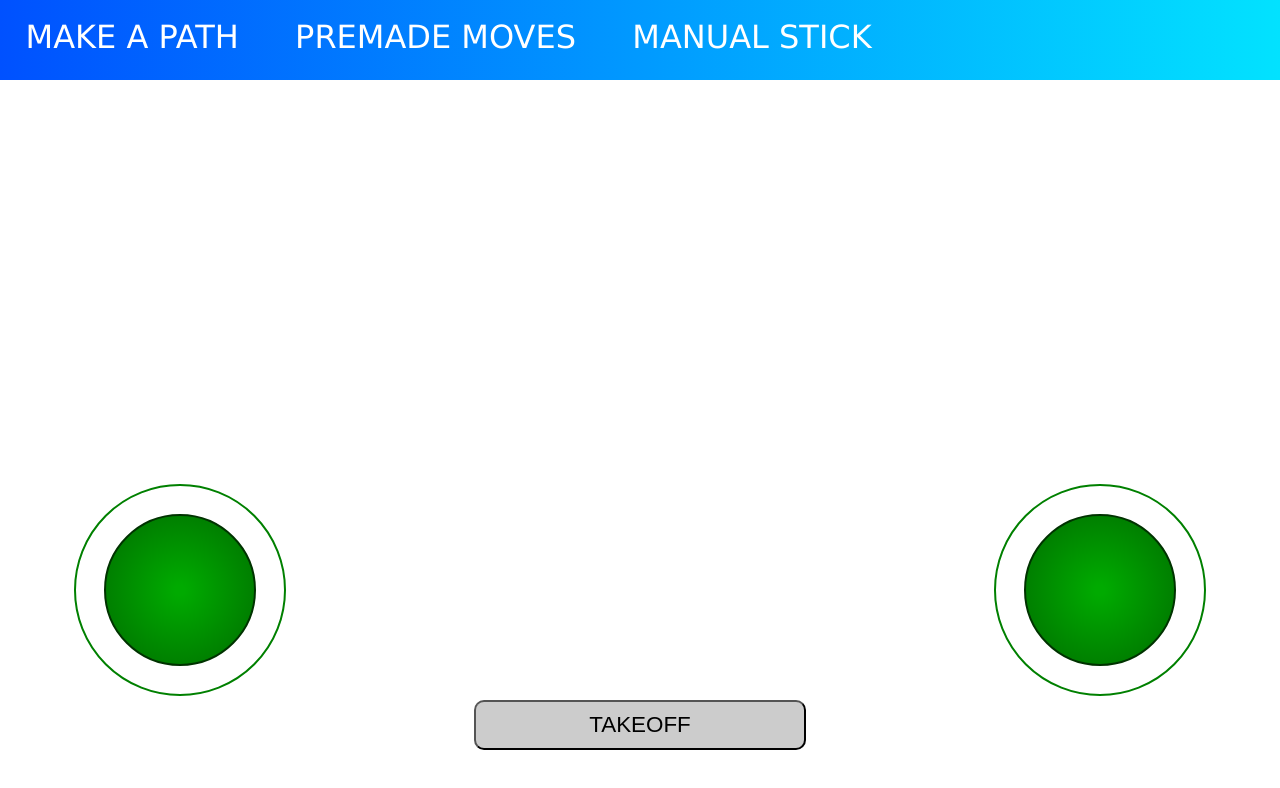
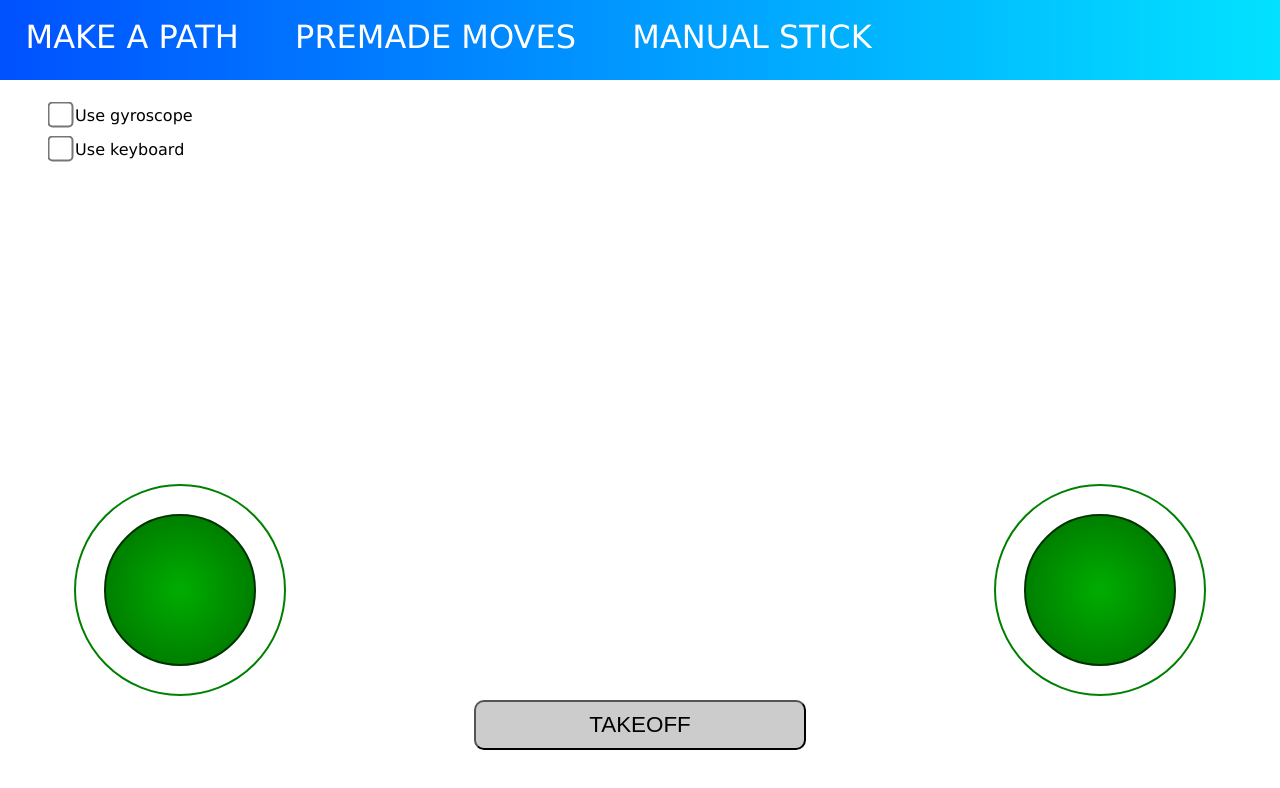
Before and after one commit to MartienskieNum1/Drone-Project-ParrotAR, a website: page interface/manual-stick.html in a window 1280 px wide. Drawn offline with nearby package versions, Linux system fonts and the light colour scheme; no server answers.

Commit message:
add checkboxes

```diff
--- a/interface/css/stick.css
+++ b/interface/css/stick.css
@@ -1,3 +1,4 @@
+/*takeoff land*/
 button {
     position: absolute;
     font-size: 1.4em;
@@ -8,6 +9,7 @@ button {
     border-radius: 10px;
 }
 
+/*joysticks*/
 .joystick {
     position: absolute;
     width: 25vw;
@@ -23,3 +25,18 @@ button {
     bottom: 50px;
     right: 20px;
 }
+
+/*functionalities*/
+.functionalities {
+    position: absolute;
+    top: 105px;
+    left: 50px;
+}
+
+.gyroscope {
+    margin-bottom: 15px;
+}
+
+input[type="checkbox"] {
+    transform: scale(2);
+}
--- a/interface/manual-stick.html
+++ b/interface/manual-stick.html
@@ -25,6 +25,17 @@
     <div>
         <div class="joystick" id="joy1Div"></div>
     </div>
+    <div class="functionalities">
+        <div class="gyroscope">
+            <input type="checkbox" id="gyroscope" name="gyroscope" value="gyroscope" />
+            <label for="gyroscope">Use gyroscope</label>
+        </div>
+
+        <div class="keyboard">
+            <input type="checkbox" id="keyboard" name="keyboard" value="keyboard" />
+            <label for="keyboard">Use keyboard</label>
+        </div>
+    </div>
     <div>
         <button id="takeoff-land">Takeoff</button>
     </div>
```
